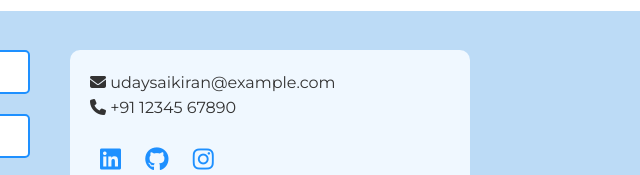
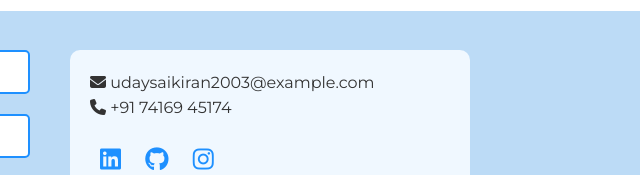
Before and after one commit to S-Uday-Sai-Kiran/RP, a plain HTML site: page index.html in a window 1280 px wide. Shown: the part 3426-3601 px from the top of the page, 640-1280 px from the left. Drawn offline with nearby package versions, Linux system fonts and the light colour scheme.

Commit message:
Update index.html

```diff
--- a/index.html
+++ b/index.html
@@ -175,8 +175,8 @@
                     </form>
                 </div>
                 <div class="contact-info" data-aos="fade-left">
-                    <p><i class="fas fa-envelope"></i> udaysaikiran@example.com</p>
-                    <p><i class="fas fa-phone"></i> +91 12345 67890</p>
+                    <p><i class="fas fa-envelope"></i> udaysaikiran2003@example.com</p>
+                    <p><i class="fas fa-phone"></i> +91 74169 45174</p>
                     <div class="social-links">
                         <a href="https://linkedin.com/in/s-uday-sai-kiran-b591b6348" target="_blank"><i class="fa-brands fa-linkedin"></i></a>
                         <a href="https://github.com/udaysaikiran" target="_blank"><i class="fa-brands fa-github"></i></a>
```
